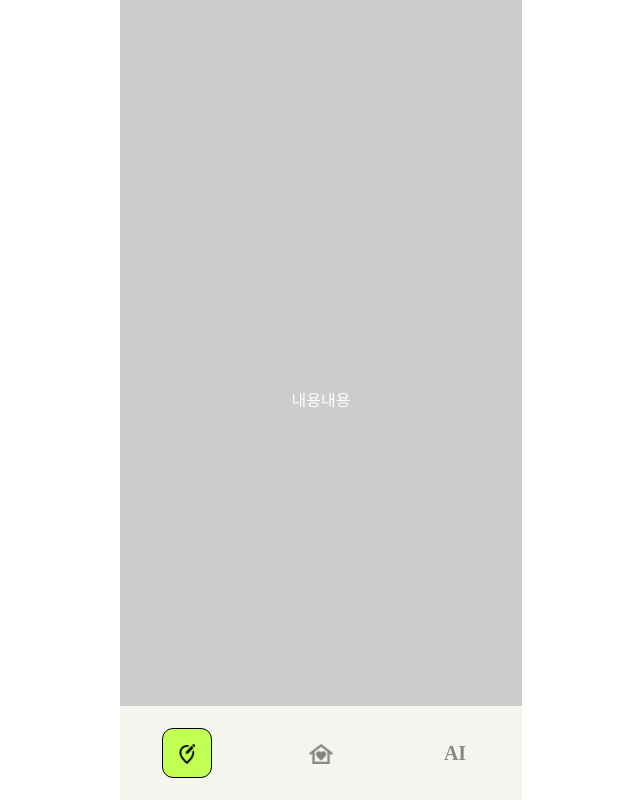
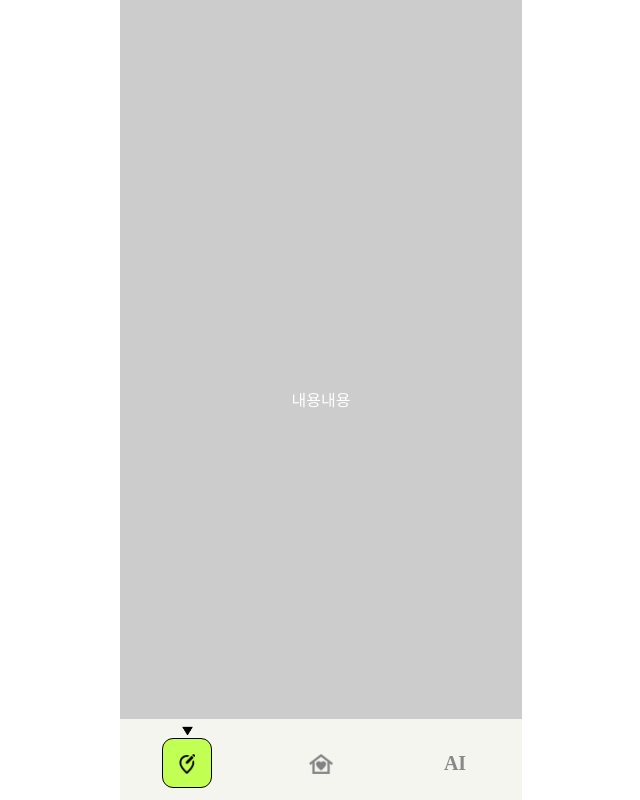
Before and after one commit to naeuun/dukventure, a Django app: page /example in a window 1280 px wide. Shown: the whole page, without its empty margins (319-959 px from the left). Run offline with Django 5.2, Linux system fonts and the light colour scheme.

Commit message:
[0804] 네비게이션 바 역삼각형 현재페이지 표시 추가

```diff
--- a/FarmFarm_prj/frontend/static/css/example.css
+++ b/FarmFarm_prj/frontend/static/css/example.css
@@ -28,7 +28,7 @@ body {
     justify-content: space-around;
     align-items: center;
     border-top: 1px solid #ccc;
-    padding: 10px 0;
+    padding-top:7px;
 }
 
 .bottom_nav a {
@@ -66,7 +66,6 @@ body {
     display: flex;
     justify-content: center;
     align-items: center;
-    /* width와 height는 빼고, 부모 .btn의 크기에 맞춤 */
     color: black;
 }
 .btn, .selected_nav {
@@ -74,5 +73,20 @@ body {
 }
 
 .selected_nav a{
-    color:white;
+    color: black;
 }
+.nav_box{
+    position:relative;
+}
+.now_page{
+    width:10.7px;
+    position:absolute;
+    bottom:65px;
+    left:62px;
+    /* 홈 페이지 클릭시
+    left: 195px;
+    */
+    /* 장보기 페이지 클릭시
+    left: 330px;
+    */
+}
--- a/FarmFarm_prj/frontend/templates/example.html
+++ b/FarmFarm_prj/frontend/templates/example.html
@@ -15,7 +15,9 @@
       <p style="color:white;">내용내용</p>
     </div>
 
+    <div class="nav_box">
     <nav class="bottom_nav">
+      <img src="{% static 'img/now_page.png' %}" alt="현재 페이지" class="now_page">
       <div class="btn selected_nav"><a href="#"> <!--selected_nav 클래스를 옮기면서 사용하시면 됩니다-->
         <img src="{% static 'img/map_page_black.png' %}" alt="지도페이지" class="map_page">
         <!--
@@ -31,7 +33,9 @@
       <div class="btn"><a href="#">
         <span class="shopping_page">AI</span>
       </a></div>
+      </div>
     </nav>
+    </div>
 
 </div>
 {% endblock body %}
```
Also changed, not shown: FarmFarm_prj/frontend/static/img/now_page.png (added).
